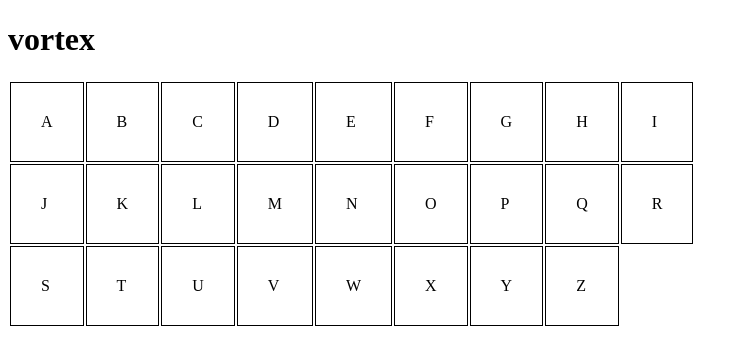
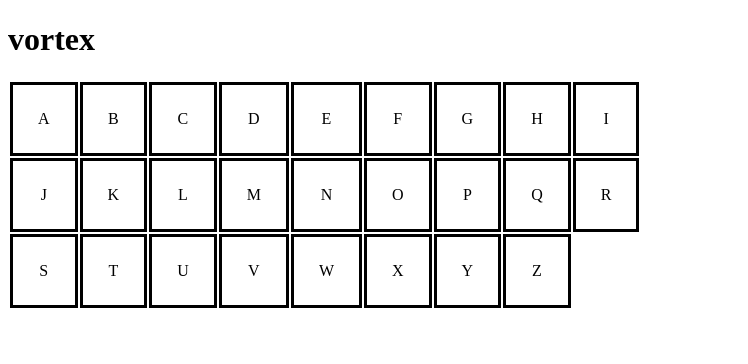
Before and after one commit to simbolid/hangman, a React (Create React App) app: page / in a window 1280 px wide. Shown: the top 364 px of the page, without its empty margins (0-748 px from the left). Built offline with nearby package versions, Linux system fonts and the light colour scheme.

Commit message:
update LetterTable to change letter colors

```diff
--- /dev/null
+++ b/src/components/letterTable/Letter.jsx
@@ -0,0 +1,51 @@
+import { useState } from 'react';
+import styled from '@emotion/styled';
+
+const STATES = {
+  UNSELECTED: 'unselected',
+  CORRECT: 'correct',
+  WRONG: 'wrong',
+};
+
+const colors = {
+  'unselected': 'black',
+  'correct': 'green',
+  'wrong': 'red',
+};
+
+const cursors = {
+  'unselected': 'pointer',
+  'correct': 'default',
+  'wrong': 'default',
+};
+
+const StyledTd = styled.td(props => ({
+  padding: '25px',
+  textAlign: 'center',
+  borderSize: '1px',
+  borderStyle: 'solid',
+  borderColor: props.color,
+  color: props.color,
+  cursor: props.cursor,
+}));
+
+
+const Letter = ({ letter }) => {
+  const [status, setStatus] = useState(STATES.UNSELECTED);
+
+  const handleClick = () => {
+    setStatus(STATES.WRONG);
+  };
+
+  return (
+    <StyledTd
+      onClick={handleClick}
+      color={colors[status]}
+      cursor={cursors[status]}
+    >
+      {letter}
+    </StyledTd>
+  );
+};
+
+export default Letter;
--- a/src/components/letterTable/LetterTable.jsx
+++ b/src/components/letterTable/LetterTable.jsx
@@ -1,43 +1,38 @@
-import styled from '@emotion/styled';
-
-const LetterBox = styled.td`
-  padding: 30px;
-  border: 1px solid black;
-`;
+import Letter from './Letter';
 
 const LetterTable = () => (
   <table>
     <tr>
-      <LetterBox>A</LetterBox>
-      <LetterBox>B</LetterBox>
-      <LetterBox>C</LetterBox>
-      <LetterBox>D</LetterBox>
-      <LetterBox>E</LetterBox>
-      <LetterBox>F</LetterBox>
-      <LetterBox>G</LetterBox>
-      <LetterBox>H</LetterBox>
-      <LetterBox>I</LetterBox>
+      <Letter letter='A' />
+      <Letter letter='B' />
+      <Letter letter='C' />
+      <Letter letter='D' />
+      <Letter letter='E' />
+      <Letter letter='F' />
+      <Letter letter='G' />
+      <Letter letter='H' />
+      <Letter letter='I' />
     </tr>
     <tr>
-      <LetterBox>J</LetterBox>
-      <LetterBox>K</LetterBox>
-      <LetterBox>L</LetterBox>
-      <LetterBox>M</LetterBox>
-      <LetterBox>N</LetterBox>
-      <LetterBox>O</LetterBox>
-      <LetterBox>P</LetterBox>
-      <LetterBox>Q</LetterBox>
-      <LetterBox>R</LetterBox>
+      <Letter letter='J' />
+      <Letter letter='K' />
+      <Letter letter='L' />
+      <Letter letter='M' />
+      <Letter letter='N' />
+      <Letter letter='O' />
+      <Letter letter='P' />
+      <Letter letter='Q' />
+      <Letter letter='R' />
     </tr>
     <tr>
-      <LetterBox>S</LetterBox>
-      <LetterBox>T</LetterBox>
-      <LetterBox>U</LetterBox>
-      <LetterBox>V</LetterBox>
-      <LetterBox>W</LetterBox>
-      <LetterBox>X</LetterBox>
-      <LetterBox>Y</LetterBox>
-      <LetterBox>Z</LetterBox>
+      <Letter letter='S' />
+      <Letter letter='T' />
+      <Letter letter='U' />
+      <Letter letter='V' />
+      <Letter letter='W' />
+      <Letter letter='X' />
+      <Letter letter='Y' />
+      <Letter letter='Z' />
     </tr>
   </table>
 );
```
Also changed, not shown: src/components/letterTable/letterTable.css (deleted).
